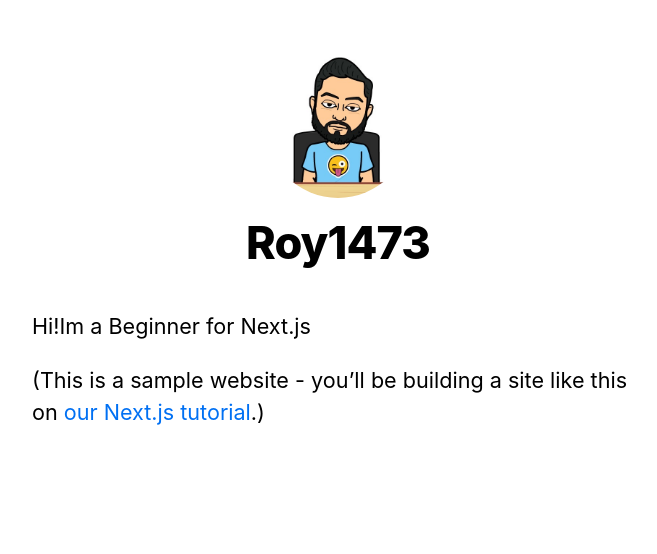
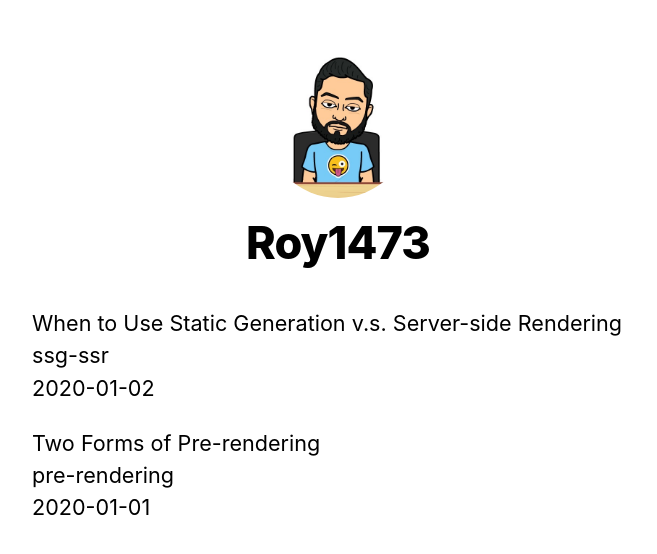
Before and after one commit to Roy1473/nextjs-blog, a Next.js app: page / in a window 1280 px wide. Shown: the top 554 px of the page, without its empty margins (302-959 px from the left). Built offline with nearby package versions, Linux system fonts and the light colour scheme.

Commit message:
読み込んだファイル表示

```diff
--- a/pages/index.js
+++ b/pages/index.js
@@ -5,26 +5,33 @@ import utilStyles from "../styles/utils.module.css";
 import { getSortedPostsData } from "../lib/posts";
 
 export function getStaticProps() {
-  const getAllPostData = getSortedPostsData();
+  const allPostData = getSortedPostsData();
   return {
     props: {
-      getAllPostData,
+      allPostData,
     },
   };
 }
 
-export default function Home() {
+export default function Home({ allPostData }) {
   return (
     <Layout home>
       <Head>
         <title>{siteTitle}</title>
       </Head>
-      <section className={utilStyles.headingMd}>
-        <p>Hi!Im a Beginner for Next.js</p>
-        <p>
-          (This is a sample website - you’ll be building a site like this on{" "}
-          <a href="https://nextjs.org/learn">our Next.js tutorial</a>.)
-        </p>
+      <section className={`${utilStyles.headingMd} ${utilStyles.padding1px}`}>
+        <h2 className={utilStyles.headingLg}></h2>
+        <ul className={utilStyles.list}>
+          {allPostData.map(({ id, date, title }) => (
+            <li className={utilStyles.listItem} key={id}>
+              {title}
+              <br />
+              {id}
+              <br />
+              {date}
+            </li>
+          ))}
+        </ul>
       </section>
     </Layout>
   );
```
